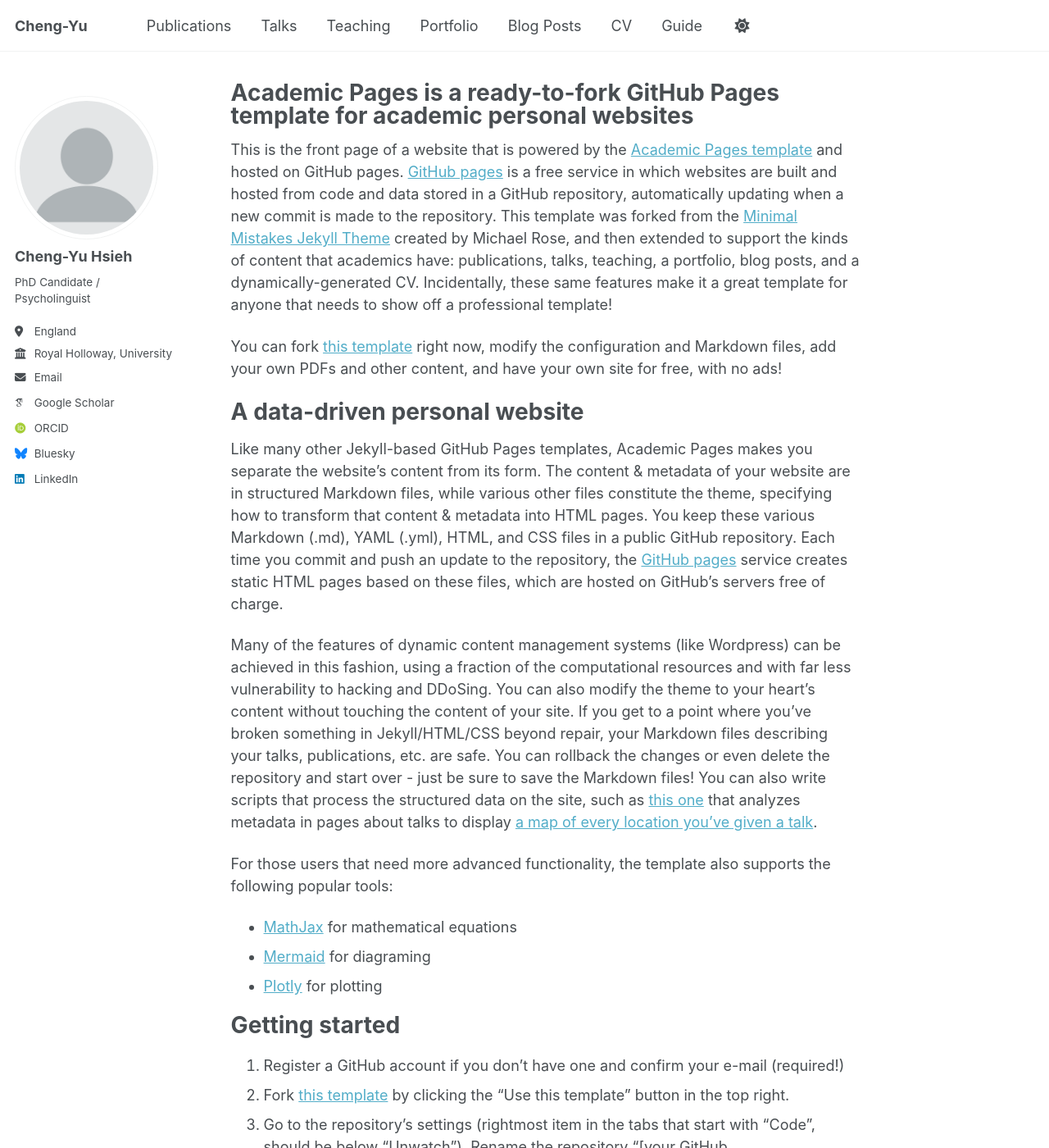
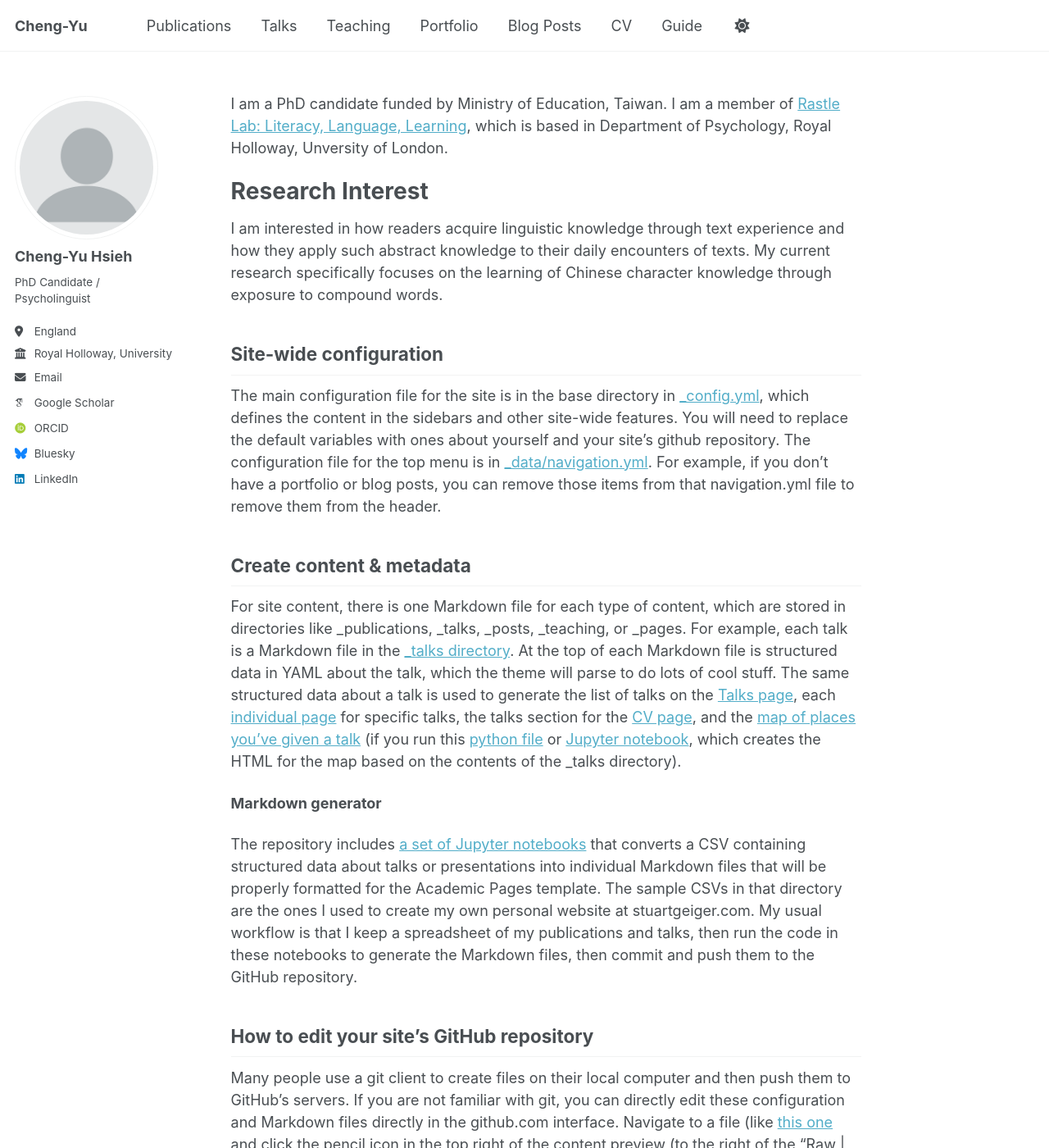
Before and after one commit to cyhsieh-psy/cyhsieh-psy.github.io, a Jekyll site: the page built from _pages/about.md, in a window 1280 px wide and 1400 px high. Shown: the whole window at 82% size. Built offline with Jekyll 4.4.1, drawn with Linux system fonts in a browser that asks for light colours; some web fonts are replaced; a script that is not in the unit is left out; some of the changed text lies outside the part shown.

Commit message:
Update about.md

```diff
--- a/_pages/about.md
+++ b/_pages/about.md
@@ -1,35 +1,17 @@
 ---
 permalink: /
-title: "Academic Pages is a ready-to-fork GitHub Pages template for academic personal websites"
+title: ""
 author_profile: true
 redirect_from:
   - /about/
   - /about.html
 ---
 
-This is the front page of a website that is powered by the [Academic Pages template](https://github.com/academicpages/academicpages.github.io) and hosted on GitHub pages. [GitHub pages](https://pages.github.com) is a free service in which websites are built and hosted from code and data stored in a GitHub repository, automatically updating when a new commit is made to the repository. This template was forked from the [Minimal Mistakes Jekyll Theme](https://mmistakes.github.io/minimal-mistakes/) created by Michael Rose, and then extended to support the kinds of content that academics have: publications, talks, teaching, a portfolio, blog posts, and a dynamically-generated CV. Incidentally, these same features make it a great template for anyone that needs to show off a professional template!
+I am a PhD candidate funded by Ministry of Education, Taiwan. I am a member of [Rastle Lab: Literacy, Language, Learning](https://www.rastlelab.com/), which is based in Department of Psychology, Royal Holloway, Unversity of London.
 
- You can fork [this template](https://github.com/academicpages/academicpages.github.io) right now, modify the configuration and Markdown files, add your own PDFs and other content, and have your own site for free, with no ads!
-
-A data-driven personal website
+Research Interest
 ======
-Like many other Jekyll-based GitHub Pages templates, Academic Pages makes you separate the website's content from its form. The content & metadata of your website are in structured Markdown files, while various other files constitute the theme, specifying how to transform that content & metadata into HTML pages. You keep these various Markdown (.md), YAML (.yml), HTML, and CSS files in a public GitHub repository. Each time you commit and push an update to the repository, the [GitHub pages](https://pages.github.com/) service creates static HTML pages based on these files, which are hosted on GitHub's servers free of charge.
-
-Many of the features of dynamic content management systems (like Wordpress) can be achieved in this fashion, using a fraction of the computational resources and with far less vulnerability to hacking and DDoSing. You can also modify the theme to your heart's content without touching the content of your site. If you get to a point where you've broken something in Jekyll/HTML/CSS beyond repair, your Markdown files describing your talks, publications, etc. are safe. You can rollback the changes or even delete the repository and start over - just be sure to save the Markdown files! You can also write scripts that process the structured data on the site, such as [this one](https://github.com/academicpages/academicpages.github.io/blob/master/talkmap.ipynb) that analyzes metadata in pages about talks to display [a map of every location you've given a talk](https://academicpages.github.io/talkmap.html).
-
-For those users that need more advanced functionality, the template also supports the following popular tools:
-- [MathJax](https://www.mathjax.org/) for mathematical equations
-- [Mermaid](https://mermaid.js.org/) for diagraming
-- [Plotly](https://plotly.com/javascript/) for plotting
-
-Getting started
-======
-1. Register a GitHub account if you don't have one and confirm your e-mail (required!)
-1. Fork [this template](https://github.com/academicpages/academicpages.github.io) by clicking the "Use this template" button in the top right.
-1. Go to the repository's settings (rightmost item in the tabs that start with "Code", should be below "Unwatch"). Rename the repository "[your GitHub username].github.io", which will also be your website's URL.
-1. Set site-wide configuration and create content & metadata (see below -- also see [this set of diffs](https://archive.is/3TPas) showing what files were changed to set up [an example site](https://getorg-testacct.github.io) for a user with the username "getorg-testacct")
-1. Upload any files (like PDFs, .zip files, etc.) to the files/ directory. They will appear at https://[your GitHub username].github.io/files/example.pdf.
-1. Check status by going to the repository settings, in the "GitHub pages" section
+I am interested in how readers acquire linguistic knowledge through text experience and how they apply such abstract knowledge to their daily encounters of texts. My current research specifically focuses on the learning of Chinese character knowledge through exposure to compound words.
 
 Site-wide configuration
 ------
```
